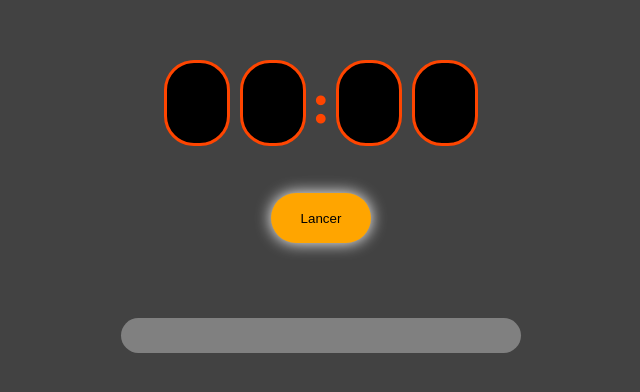
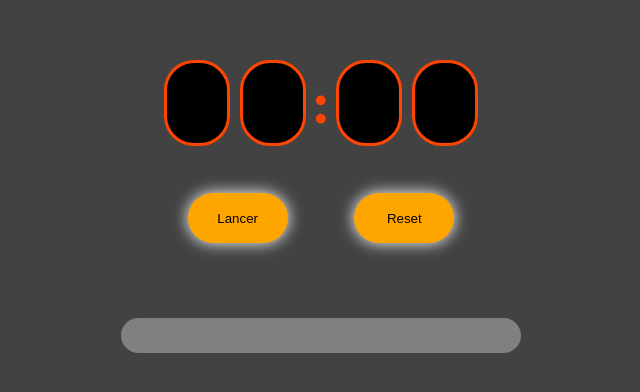
Before and after one commit to Makkusu1/Meteo, a plain HTML site: page index.html in a window 1280 px wide. Shown: the part 192-584 px from the top of the page, without its empty margins (319-959 px from the left). Drawn offline with Linux system fonts and the light colour scheme; a web font is replaced by a local one.

Commit message:
Update styles.css

```diff
--- a/css/styles.css
+++ b/css/styles.css
@@ -103,7 +103,7 @@ p.dp {
     border-radius: 50px;
     animation: Lancer 5s linear infinite;
     transition:width 0.5s, height 0.5s;
-    display: none;
+    display: FLEX;
     justify-content: center;
     align-items: center;
 }
```
